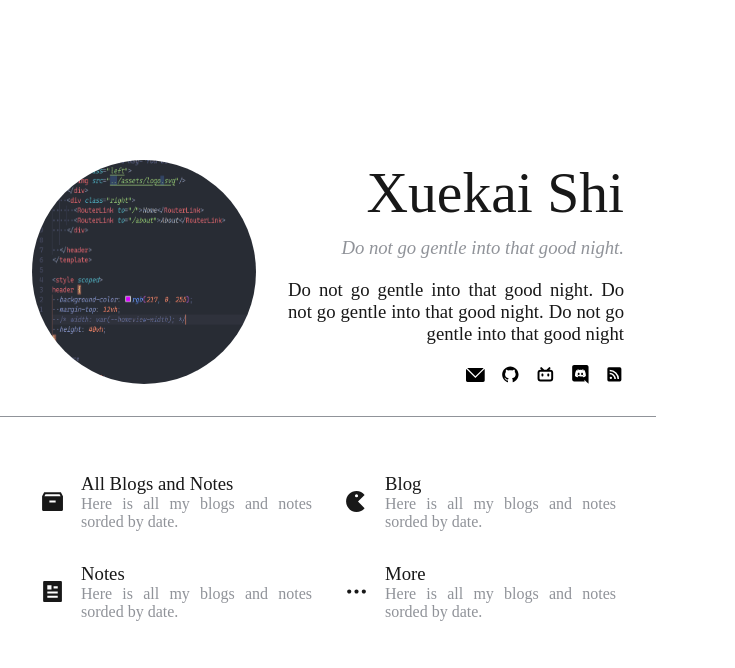
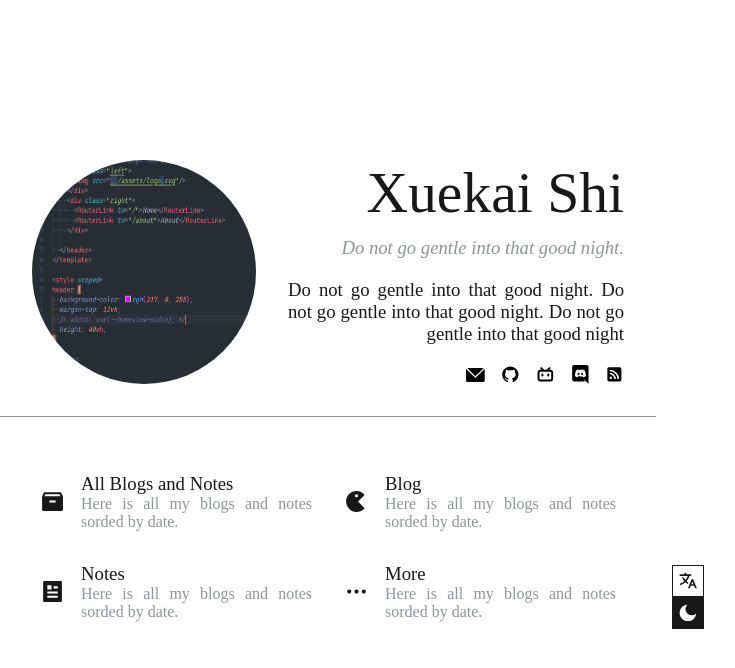
Before and after one commit to XuekaiShi/www-shixk, a Vue app: page / in a window 1280 px wide. Shown: the top 668 px of the page, without its empty margins (312-1047 px from the left). Built offline with nearby package versions, Linux system fonts and the light colour scheme.

Commit message:
feat: Affix

```diff
--- a/src/assets/main.css
+++ b/src/assets/main.css
@@ -1,9 +1,10 @@
 @import './base.css';
 
 #app {
+  --app-padding: 2rem;
   max-width: 720px;
   margin: 0 auto;
-  padding: 2rem 2rem 0 2rem;
+  padding: var(--app-padding) var(--app-padding) 0 var(--app-padding);
   font-weight: normal;
   min-height: 100vh;
   /* background-color: rgb(158, 255, 223); */
--- a/src/components/Affix.vue
+++ b/src/components/Affix.vue
@@ -1,5 +1,67 @@
+<script setup lang="ts">
+import {toggleDark} from '@/composables/useTheme'
+import IconMoon from './icons/IconMoon.vue';
+import IconSun from './icons/IconSun.vue';
+import IconTranslate from './icons/IconTranslate.vue';
+</script>
 <template>
-  <div>
-
+  <div class="affix">
+    <button class="lang">
+      <i>
+        <IconTranslate />
+      </i>
+    </button>
+    <button class="theme" @click="toggleDark()">
+      <i>
+        <IconMoon />
+      </i>
+    </button>
   </div>
 </template>
+<style scoped>
+.affix {
+  --affix-width: 2rem;
+  --affix-height: 4rem;
+  z-index: 999;
+  position: absolute;
+  width: var(--affix-width);
+  height: var(--affix-height);
+  bottom: var(--homeview-gap);
+  right: -3rem;
+}
+
+button {
+  display: flex;
+  place-items: center;
+  place-content: center;
+  width: var(--affix-width);
+  height: calc(var(--affix-height) / 2);
+  padding: 0;
+  border: .5px solid var(--color-text);
+}
+
+.lang {
+  color: var(--color-text);
+  background-color: var(--color-background);
+}
+
+.theme {
+  color: var(--color-background);
+  background-color: var(--color-text);
+}
+i{
+  display: flex;
+  place-content: center;
+  place-items: center;
+  width: calc(var(--affix-width) * 0.618);
+  height: calc(var(--affix-height) * 0.618);
+  /* background-color: aqua; */
+}
+@media (max-width: 720px) {
+  .affix {
+    position: fixed;
+    bottom: var(--app-padding);
+    right: var(--app-padding);
+  }
+}
+</style>
--- a/src/components/icons/IconMoon.vue
+++ b/src/components/icons/IconMoon.vue
@@ -1,3 +1,3 @@
 <template>
-<svg xmlns="http://www.w3.org/2000/svg" width="1em" height="1em" viewBox="0 0 24 24"><path fill="currentColor" d="M11.38 2.019a7.5 7.5 0 1 0 10.6 10.6C21.662 17.854 17.316 22 12.001 22C6.477 22 2 17.523 2 12c0-5.315 4.146-9.661 9.38-9.981"/></svg>
+<svg xmlns="http://www.w3.org/2000/svg" viewBox="0 0 24 24"><path fill="currentColor" d="M11.38 2.019a7.5 7.5 0 1 0 10.6 10.6C21.662 17.854 17.316 22 12.001 22C6.477 22 2 17.523 2 12c0-5.315 4.146-9.661 9.38-9.981"/></svg>
 </template>
--- a/src/components/icons/IconSun.vue
+++ b/src/components/icons/IconSun.vue
@@ -1,3 +1,3 @@
 <template>
-<svg xmlns="http://www.w3.org/2000/svg" width="1em" height="1em" viewBox="0 0 24 24"><path fill="currentColor" d="M12 18a6 6 0 1 1 0-12a6 6 0 0 1 0 12M11 1h2v3h-2zm0 19h2v3h-2zM3.515 4.929l1.414-1.414L7.05 5.636L5.636 7.05zM16.95 18.364l1.414-1.414l2.121 2.121l-1.414 1.414zm2.121-14.85l1.414 1.415l-2.121 2.121l-1.414-1.414zM5.636 16.95l1.414 1.414l-2.121 2.121l-1.414-1.414zM23 11v2h-3v-2zM4 11v2H1v-2z"/></svg>
+<svg xmlns="http://www.w3.org/2000/svg" viewBox="0 0 24 24"><path fill="currentColor" d="M12 18a6 6 0 1 1 0-12a6 6 0 0 1 0 12M11 1h2v3h-2zm0 19h2v3h-2zM3.515 4.929l1.414-1.414L7.05 5.636L5.636 7.05zM16.95 18.364l1.414-1.414l2.121 2.121l-1.414 1.414zm2.121-14.85l1.414 1.415l-2.121 2.121l-1.414-1.414zM5.636 16.95l1.414 1.414l-2.121 2.121l-1.414-1.414zM23 11v2h-3v-2zM4 11v2H1v-2z"/></svg>
 </template>
--- /dev/null
+++ b/src/components/icons/IconTranslate.vue
@@ -0,0 +1 @@
+<template><svg xmlns="http://www.w3.org/2000/svg" viewBox="0 0 24 24"><path fill="currentColor" d="m18.5 10l4.4 11h-2.155l-1.201-3h-4.09l-1.199 3h-2.154L16.5 10zM10 2v2h6v2h-1.968a18.221 18.221 0 0 1-3.62 6.301a14.865 14.865 0 0 0 2.335 1.707l-.75 1.878A17.016 17.016 0 0 1 9 13.725a16.677 16.677 0 0 1-6.201 3.548l-.536-1.929a14.7 14.7 0 0 0 5.327-3.042A18.078 18.078 0 0 1 4.767 8h2.24A16.031 16.031 0 0 0 9 10.877a16.165 16.165 0 0 0 2.91-4.876L2 6V4h6V2zm7.5 10.885L16.253 16h2.492z"/></svg></template>
--- a/src/views/HomeView.vue
+++ b/src/views/HomeView.vue
@@ -1,12 +1,14 @@
 <script setup lang="ts">
 import HomeMain from '../components/home/HomeMain.vue'
 import HomeHeader from '@/components/home/HomeHeader.vue'
+import Affix from '@/components/Affix.vue';
 </script>
 
 <template>
   <div class="home">
     <HomeHeader />
     <HomeMain />
+    <Affix />
   </div>
 </template>
 
@@ -16,6 +18,7 @@ import HomeHeader from '@/components/home/HomeHeader.vue'
   --homeview-gap: 2rem;
   width: var(--homeview-width);
   margin: 12vh auto;
+  position: relative;
 }
 
 @media (max-width: 720px) {
```
Also changed, not shown: 1 other file (tests, documents, lock files or other folders).
